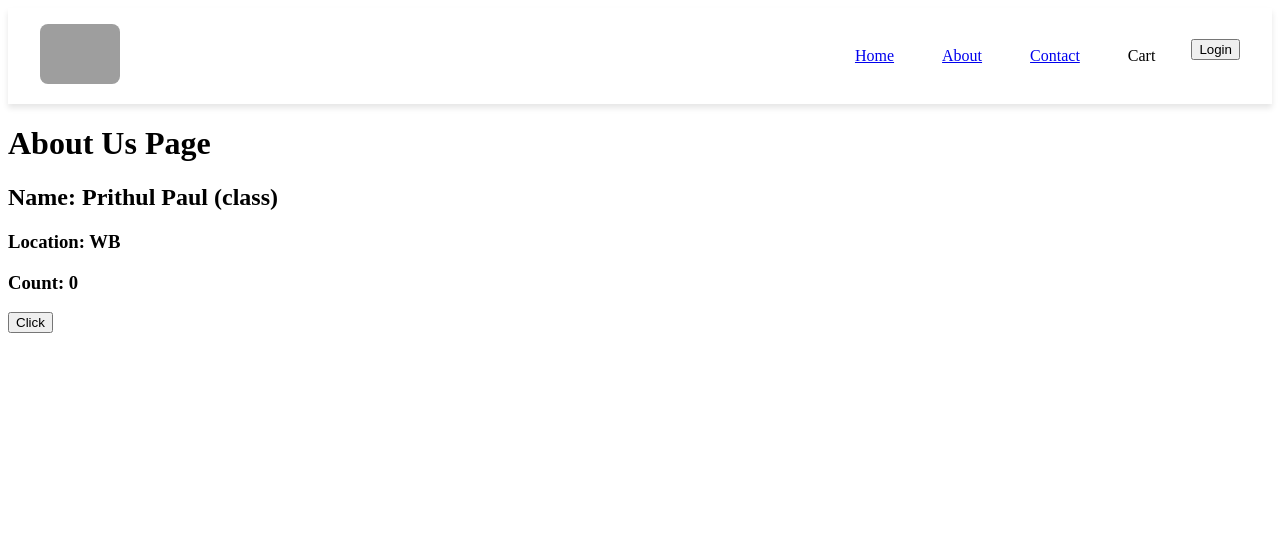
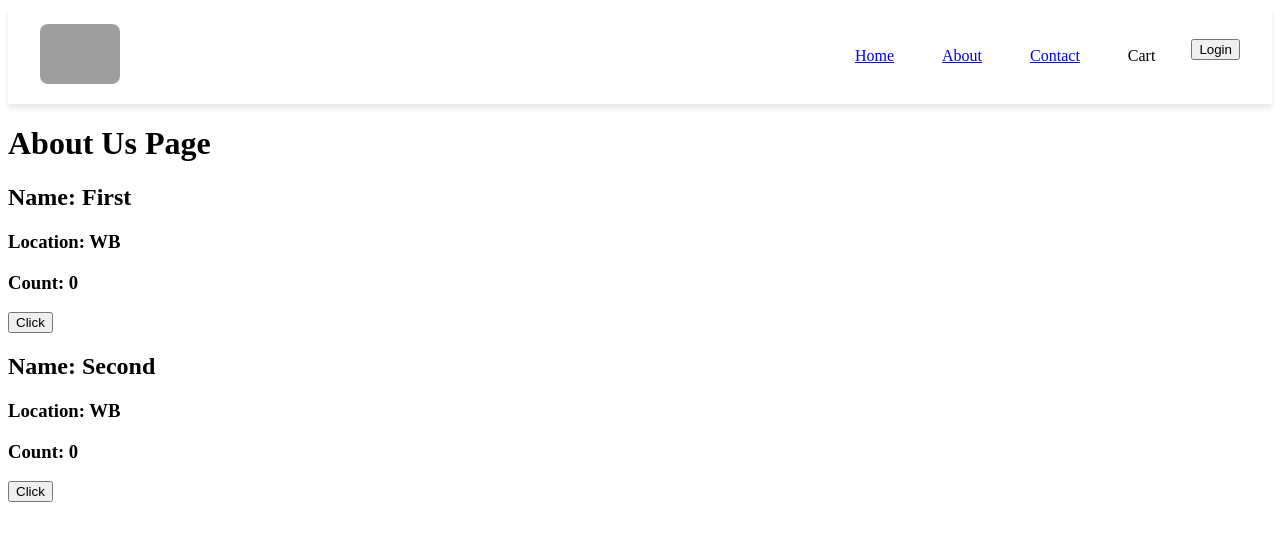
Before and after one commit to Prithul-Paul/React-Study, a React (Vite) app: page /about in a window 1280 px wide. Shown: the top 540 px of the page. Built offline with nearby package versions, Linux system fonts and the light colour scheme; grey boxes are pictures that could not be loaded.

Commit message:
Class Component life cycle

```diff
--- a/src/components/About.js
+++ b/src/components/About.js
@@ -1,14 +1,35 @@
 import User from "./User";
+import {Component} from "react";
 import UserClass from "./UserClass";
 
-const About = () => {
+
+class About extends Component {
+
+    constructor(props){
+        super(props);
+        console.log("Parent Constructor");
+
+    }
+
+    componentDidMount(){
+        console.log("Parent Component Did mount");
+    }
+
+    render(){
+        console.log("Parent Render");
+
         return (
             <div className="about-container">
                 <h1>About Us Page</h1>
                 {/* <User name={"Prithul Paul (function)"} location={"Kolkata"} /> */}
-            <UserClass name={"Prithul Paul (class)"} location={"WB"} />
+                <UserClass name={"First"} location={"WB"} />
+                <UserClass name={"Second"} location={"WB"} />
             </div>
         );
+
     }
+}
+// const About = () => {
+// }
 
 export default About;
--- a/src/components/Header.js
+++ b/src/components/Header.js
@@ -3,12 +3,12 @@ import { LOGO_URL } from "../utils/constants";
 import { Link } from "react-router-dom";
 
 const Header = () => {
-    console.log("Header Rendered");
+    // console.log("Header Rendered");
 
     const [loginBtnTxt, setLoginBtnTxt] = useState(false);
 
     useEffect(()=>{
-        console.log("useEffect called");
+        // console.log("useEffect called");
     }, [loginBtnTxt])
     return (
         <div className="header">
--- /dev/null
+++ b/src/components/UserChildClass.js
@@ -0,0 +1,19 @@
+import { Component } from "react";
+
+class UserChildClass extends Component{
+    constructor(props){
+        super(props);
+        console.log(this.props.name + " Userchild Constructor");
+
+    }
+    componentDidMount(){
+        console.log(this.props.name + " Userchild Did Mount");
+
+    }
+    render(){
+        console.log(this.props.name +" Userchild Render");
+
+    }
+}
+
+export default UserChildClass;
--- a/src/components/UserClass.js
+++ b/src/components/UserClass.js
@@ -1,4 +1,5 @@
 import React from "react";
+import UserChildClass from "./UserChildClass";
 class UserClass extends React.Component {
 
     constructor(props){
@@ -6,11 +7,19 @@ class UserClass extends React.Component {
         this.state = {
             count: 0
         }
+        console.log(this.props.name+" Child Constructor");
+
+    }
+
+    componentDidMount(){
+        console.log(this.props.name+ " Child Component Did mount");
     }
 
     render() {
         const {name, location} = this.props;
         const {count} = this.state;
+        console.log(this.props.name+ " Child Render");
+
         return (
             <div className="user-card">
                 <h2>Name: {name}</h2>
@@ -21,6 +30,7 @@ class UserClass extends React.Component {
                         count: count + 1
                     });
                 }}>Click</button>
+                {/* <UserChildClass name={this.props.name}/> */}
             </div>
         )
     }
```
Lines whose indentation alone changed are shown as unchanged.
